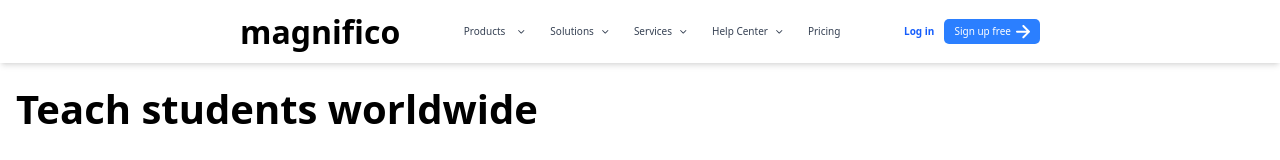
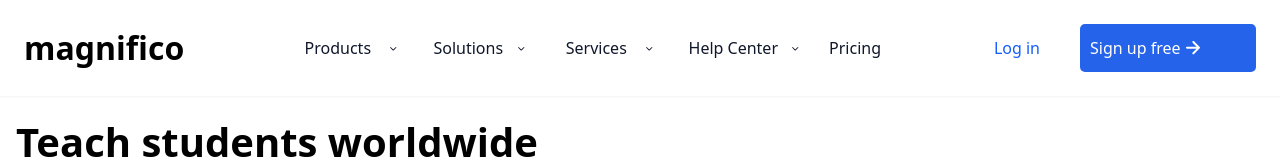
Before and after one commit to Worketyamo-Students/projet-6-leo-jonnorich, a plain HTML site: page index.html in a window 1280 px wide. Shown: the top 160 px of the page. Drawn offline with nearby package versions, Linux system fonts and the light colour scheme; a web font is replaced by a local one.

```diff
--- a/index.html
+++ b/index.html
@@ -27,16 +27,15 @@
 </head>
 <body class="overflow-x-hidden">
 <!--debut barre de navigation web & mobile-->
-      <nav class="bg-white shadow-md px-6 py-3">
-          <div class="container mx-auto flex justify-between items-center">
+      <nav class="shadow-xs pt-[2.4rem] pl-[2.4rem] pr-[2.4rem] pb-[2.4rem]">
+          <div class="flex justify-between items-center">
               <!--zone gauche: Logo -->
-              <a href="#" class="text-[3.2rem] font-[700] text-(--font-roboto) text-black">magnifico</a>
-
+              <a href="#" class="text-[3.2rem] font-[700] text-(--font-roboto)">magnifico</a>
               <!--zone au centre: Menu version web -->
-              <div class="hidden md:flex space-x-1">
+              <div class="hidden md:flex gap-[0.8rem]">
                   <div class="relative menu">
-                      <button class="text-gray-700 flex items-center gap-2 px-4 py-2 hover:text-indigo-600 flex space-x-2">
-                        <span class="flex-1">Products</span>
+                      <button class="text-[#0F172A] w-[12rem] h-[4.8rem] flex items-center gap-2 px-4 py-2 hover:text-indigo-600 flex space-x-2">
+                        <span class="flex-1 font-[500] text-[1.6rem] font-(--font-roboto)">Products</span>
                         <svg class="size-5 w-5 h-5" viewBox="0 0 20 20" fill="currentColor" aria-hidden="true" data-slot="icon">
                           <path fill-rule="evenodd" d="M5.22 8.22a.75.75 0 0 1 1.06 0L10 11.94l3.72-3.72a.75.75 0 1 1 1.06 1.06l-4.25 4.25a.75.75 0 0 1-1.06 0L5.22 9.28a.75.75 0 0 1 0-1.06Z" clip-rule="evenodd" />
                         </svg>
@@ -44,8 +43,8 @@
                   </div>
 
                   <div class="relative menu">
-                      <button class="text-gray-700 flex items-center gap-2 px-4 py-2 hover:text-indigo-600">
-                        <span class="flex-1">Solutions</span>
+                      <button class="text-[#0F172A] flex w-[12rem] h-[4.8rem]  items-center gap-2 px-4 py-2 hover:text-indigo-600">
+                        <span class="flex-1 font-[500] text-[1.6rem] font-(--font-roboto)">Solutions</span>
                         <svg class="size-5 w-5 h-5" viewBox="0 0 20 20" fill="currentColor" aria-hidden="true" data-slot="icon">
                           <path fill-rule="evenodd" d="M5.22 8.22a.75.75 0 0 1 1.06 0L10 11.94l3.72-3.72a.75.75 0 1 1 1.06 1.06l-4.25 4.25a.75.75 0 0 1-1.06 0L5.22 9.28a.75.75 0 0 1 0-1.06Z" clip-rule="evenodd" />
                         </svg>
@@ -53,8 +52,8 @@
                   </div>
 
                   <div class="relative menu">
-                      <button class="text-gray-700 flex items-center gap-2 px-4 py-2 hover:text-indigo-600">
-                        <span class="flex-1">Services</span>
+                      <button class="text-[#0F172A] flex w-[12rem] h-[4.8rem]  items-center gap-2 px-4 py-2 hover:text-indigo-600">
+                        <span class="flex-1 font-[500] text-[1.6rem] font-(--font-roboto)">Services</span>
                         <svg class="size-5 w-5 h-5" viewBox="0 0 20 20" fill="currentColor" aria-hidden="true" data-slot="icon">
                           <path fill-rule="evenodd" d="M5.22 8.22a.75.75 0 0 1 1.06 0L10 11.94l3.72-3.72a.75.75 0 1 1 1.06 1.06l-4.25 4.25a.75.75 0 0 1-1.06 0L5.22 9.28a.75.75 0 0 1 0-1.06Z" clip-rule="evenodd" />
                         </svg>
@@ -62,8 +61,8 @@
                   </div>
 
                   <div class="relative menu">
-                      <button class="text-gray-700 flex items-center gap-2 px-4 py-2 hover:text-indigo-600">
-                        <span class="flex-1">Help Center</span>
+                      <button class="text-[#0F172A] flex w-[13.8rem] h-[4.8rem]  items-center gap-2 px-4 py-2 hover:text-indigo-600">
+                        <span class="flex-1 font-[500] text-[1.6rem] font-(--font-roboto)">Help Center</span>
                         <svg class="size-5 w-5 h-5" viewBox="0 0 20 20" fill="currentColor" aria-hidden="true" data-slot="icon">
                           <path fill-rule="evenodd" d="M5.22 8.22a.75.75 0 0 1 1.06 0L10 11.94l3.72-3.72a.75.75 0 1 1 1.06 1.06l-4.25 4.25a.75.75 0 0 1-1.06 0L5.22 9.28a.75.75 0 0 1 0-1.06Z" clip-rule="evenodd" />
                         </svg>
@@ -71,16 +70,15 @@
                   </div>
 
                   <div class="relative menu">
-                      <button class="text-gray-700 flex px-4 py-2 hover:text-indigo-600">
-                        <span class="flex-1">Pricing</span>
+                      <button class="text-[#0F172A] w-[7rem] h-[4.8rem] items-center flex px-4 py-2 hover:text-indigo-600">
+                        <span class="flex-1 font-[500] text-[1.6rem] font-(--font-roboto)">Pricing</span>
                       </button>
                   </div>
               </div>
-
               <!-- zone de droite: log in et sign up free -->
-              <div class="hidden md:flex items-center space-x-4">
-                  <a href="#" class="text-blue-600 font-bold ">Log in</a>
-                  <button class="flex items-center gap-2 px-4 py-2 bg-blue-500 text-white font-medium rounded-lg hover:bg-blue-600 transition">
+              <div class="hidden md:flex items-center gap-[4rem]">
+                  <a href="#" class="text-blue-600 font-[500] text-[1.6rem] font-(--font-roboto) ">Log in</a>
+                  <button class="flex items-center gap-2 px-4 py-2 bg-[#2563EB] w-[17.6rem] h-[4.8rem] text-white font-[500] text-[1.6rem] font-(--font-roboto) rounded-lg hover:bg-blue-600 transition">
                     Sign up free
                     <svg width="14" height="14" viewBox="0 0 14 14" fill="none" xmlns="http://www.w3.org/2000/svg">
                       <path d="M10.586 5.65704L6.636 1.70704C6.45384 1.51844 6.35305 1.26584 6.35533 1.00364C6.3576 0.741443 6.46277 0.49063 6.64818 0.305222C6.83359 0.119814 7.0844 0.0146453 7.3466 0.0123669C7.6088 0.0100885 7.8614 0.110883 8.05 0.293041L13.707 5.95004C13.8002 6.04269 13.8741 6.15285 13.9246 6.27419C13.9751 6.39552 14.001 6.52563 14.001 6.65704C14.001 6.78845 13.9751 6.91856 13.9246 7.03989C13.8741 7.16123 13.8002 7.27139 13.707 7.36404L8.05 13.021C7.95775 13.1166 7.84741 13.1927 7.7254 13.2451C7.6034 13.2976 7.47218 13.3251 7.3394 13.3263C7.20662 13.3274 7.07494 13.3021 6.95205 13.2519C6.82915 13.2016 6.7175 13.1273 6.62361 13.0334C6.52971 12.9395 6.45546 12.8279 6.40518 12.705C6.3549 12.5821 6.3296 12.4504 6.33075 12.3176C6.3319 12.1849 6.35949 12.0536 6.4119 11.9316C6.46431 11.8096 6.54049 11.6993 6.636 11.607L10.586 7.65704H1C0.734784 7.65704 0.48043 7.55168 0.292893 7.36415C0.105357 7.17661 0 6.92226 0 6.65704C0 6.39182 0.105357 6.13747 0.292893 5.94993C0.48043 5.7624 0.734784 5.65704 1 5.65704H10.586Z" fill="white"/>
@@ -92,18 +90,6 @@
               <button id="menu-btn" class="md:hidden text-gray-700 focus:outline-none">
                   <img class="size-[2.4rem]" src="assets/images/menu.svg" alt="">
               </button>
-          </div>
-
-  <!-- Menu version  mobile -->
-          <div id="mobile-menu" class="hidden md:hidden bg-white shadow-md mt-2">
-              <a href="#" class="block px-4 py-2 text-gray-700 hover:bg-gray-100">Products</a>
-              <a href="#" class="block px-4 py-2 text-gray-700 hover:bg-gray-100">Solutions</a>
-              <a href="#" class="block px-4 py-2 text-gray-700 hover:bg-gray-100">Service</a>
-              <a href="#" class="block px-4 py-2 text-gray-700 hover:bg-gray-100">Help Center</a>
-              <a href="#" class="block px-4 py-2 text-gray-700 hover:bg-gray-100">Pricing</a>
-              <hr>
-              <a href="#" class="block px-4 py-2 text-gray-700 hover:bg-gray-100">Log in</a>
-              <a href="#" class="block px-4 py-2 bg-indigo-600 text-white text-center rounded-md hover:bg-indigo-700">Sign up free</a>
           </div>
       </nav>
 <!--fin barre de navigation web & mobile-->
```
